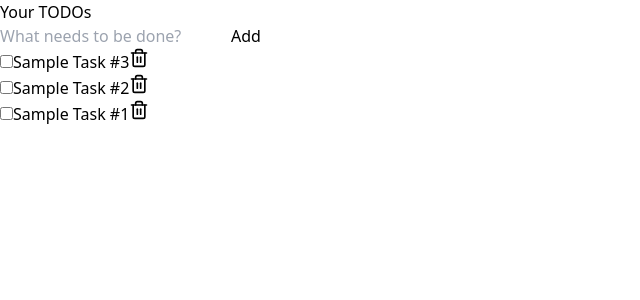
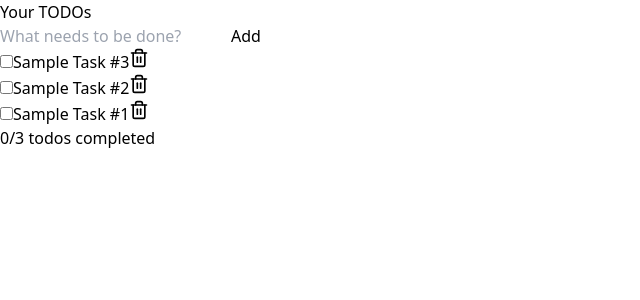
Before and after one commit to spadrejuan/react-beginner-course, a React (Vite) app in the folder react-todo-app/: page / in a window 1280 px wide. Shown: the top 300 px of the page, without its empty margins (0-640 px from the left). Built offline with nearby package versions, Linux system fonts and the light colour scheme.

Commit message:
Added function to delete all completed TODOs

```diff
--- a/react-todo-app/src/App.tsx
+++ b/react-todo-app/src/App.tsx
@@ -2,6 +2,7 @@
 import { dummyData } from "./data/todos"
 import AddTodoForm from "./components/AddTodoForm";
 import TodoList from "./components/TodoList";
+import TodoSummary from "./components/TodoSummary";
 
 function App() {
   const [todos, setTodos] = useState(dummyData)
@@ -18,7 +19,7 @@
     setTodos((prevTodos) => [
       ...prevTodos,
       {
-        id: prevTodos.length + 1,
+        id: Date.now(),
         title,
         completed: false
       },
@@ -27,6 +28,10 @@
 
   function deleteTodo(id: number){
     setTodos((prevTodos) => prevTodos.filter(todo => todo.id !== id))
+  }
+
+  function deleteAllCompletedTodos () {
+    setTodos((prevTodos) => prevTodos.filter(todo => !todo.completed))
   }
 
   return (
@@ -38,6 +43,7 @@
         <AddTodoForm onSubmit={addTodo}/>
         <TodoList todos={todos} onCompletedChange={setTodoCompleted} onDelete={deleteTodo}/>
       </div>
+      <TodoSummary todos={todos} deleteAllCompleted={deleteAllCompletedTodos}/>
     </main>
   )
 }
--- /dev/null
+++ b/react-todo-app/src/components/TodoSummary.tsx
@@ -0,0 +1,23 @@
+import { Todo } from "../types/todo";
+
+interface TodoSummaryProps {
+    todos: Todo[];
+    deleteAllCompleted: () => void;
+
+}
+export default function TodoSummary({todos, deleteAllCompleted}: TodoSummaryProps) {
+    const completedTodos = todos.filter(todo => todo.completed)
+
+    return (
+        <div className="text-center space-y-2">
+            <p className="text-sm font-medium ">
+                {completedTodos.length}/{todos.length} todos completed
+            </p>
+            {completedTodos.length > 0 && (
+                <button onClick={deleteAllCompleted} className="text-red-500 hover:underline text-sm font-medium">
+                    Delete all completed
+                </button>
+            )}
+        </div>
+    )
+}
```
